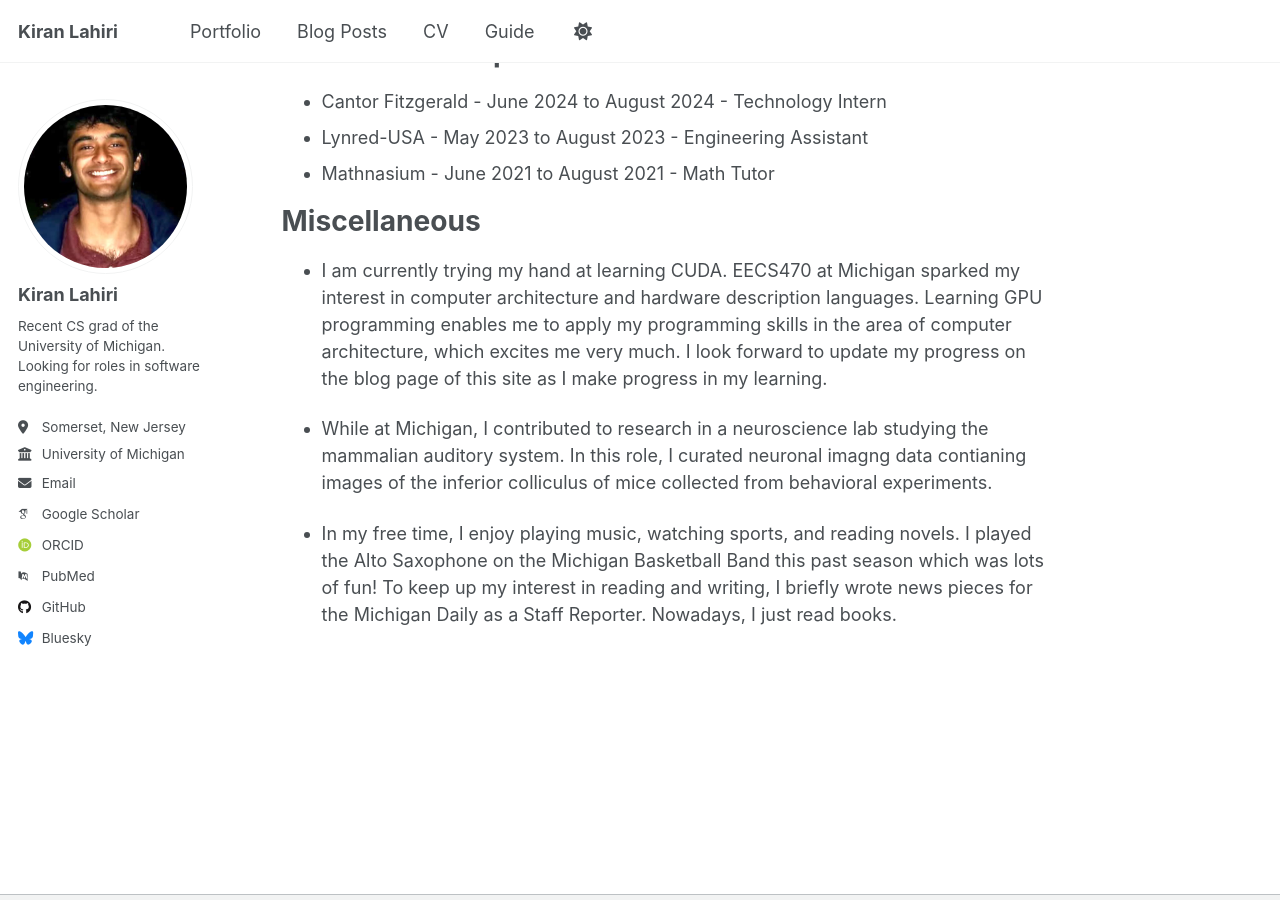
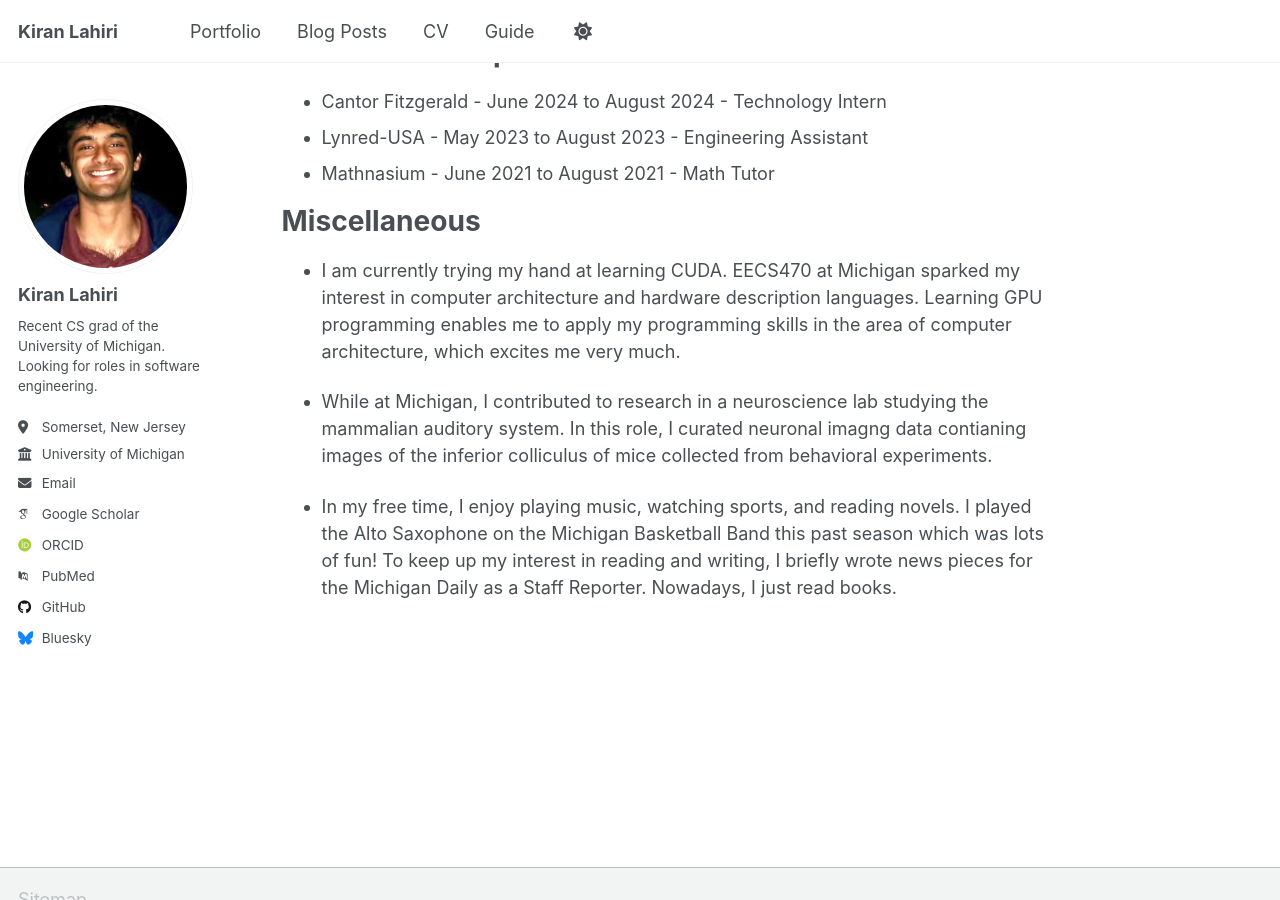
Before and after one commit to kiranlahiri/kiranlahiri.github.io, a Jekyll site: the page built from _pages/about.md, in a window 1280 px wide and 900 px high, scrolled down 616 px. Built offline with Jekyll 4.4.1, drawn with Linux system fonts in a browser that asks for light colours; some web fonts are replaced; a script that is not in the unit is left out.

Commit message:
about edits

```diff
--- a/_pages/about.md
+++ b/_pages/about.md
@@ -26,7 +26,7 @@
 Miscellaneous
 ======
 
-- I am currently trying my hand at learning CUDA. EECS470 at Michigan sparked my interest in computer architecture and hardware description languages. Learning GPU programming enables me to apply my programming skills in the area of computer architecture, which excites me very much. I look forward to update my progress on the blog page of this site as I make progress in my learning.
+- I am currently trying my hand at learning CUDA. EECS470 at Michigan sparked my interest in computer architecture and hardware description languages. Learning GPU programming enables me to apply my programming skills in the area of computer architecture, which excites me very much.
 
 - While at Michigan, I contributed to research in a neuroscience lab studying the mammalian auditory system. In this role, I curated  neuronal imagng data contianing images of the inferior colliculus of mice collected from behavioral experiments.
 
```
